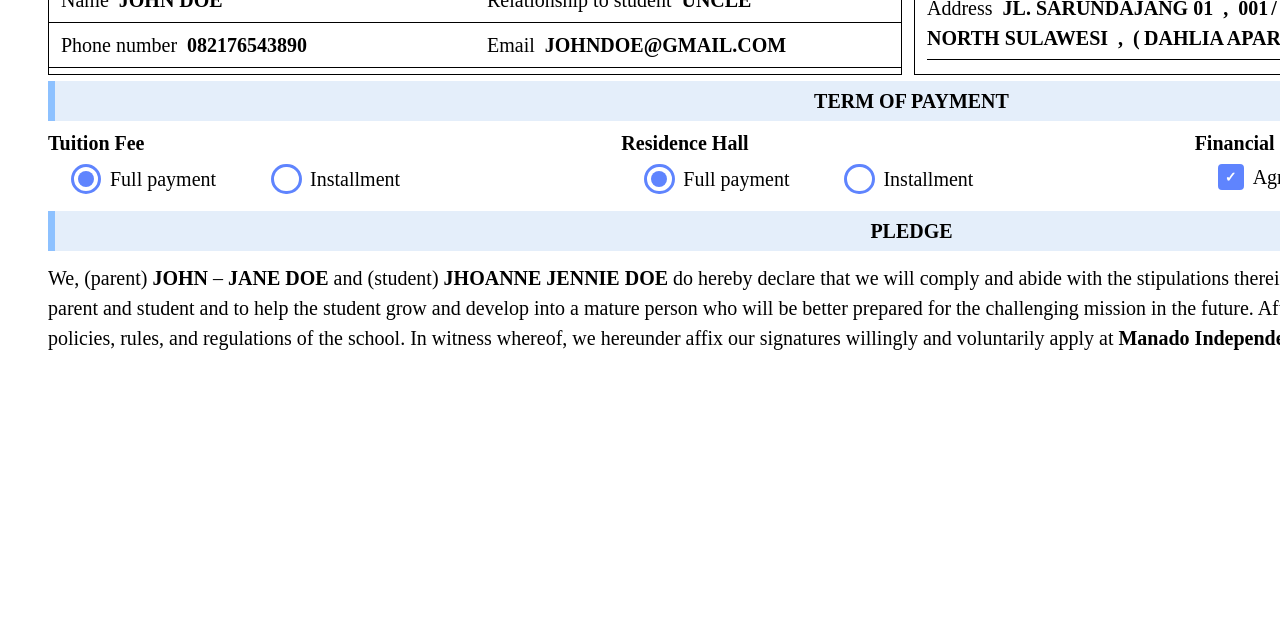
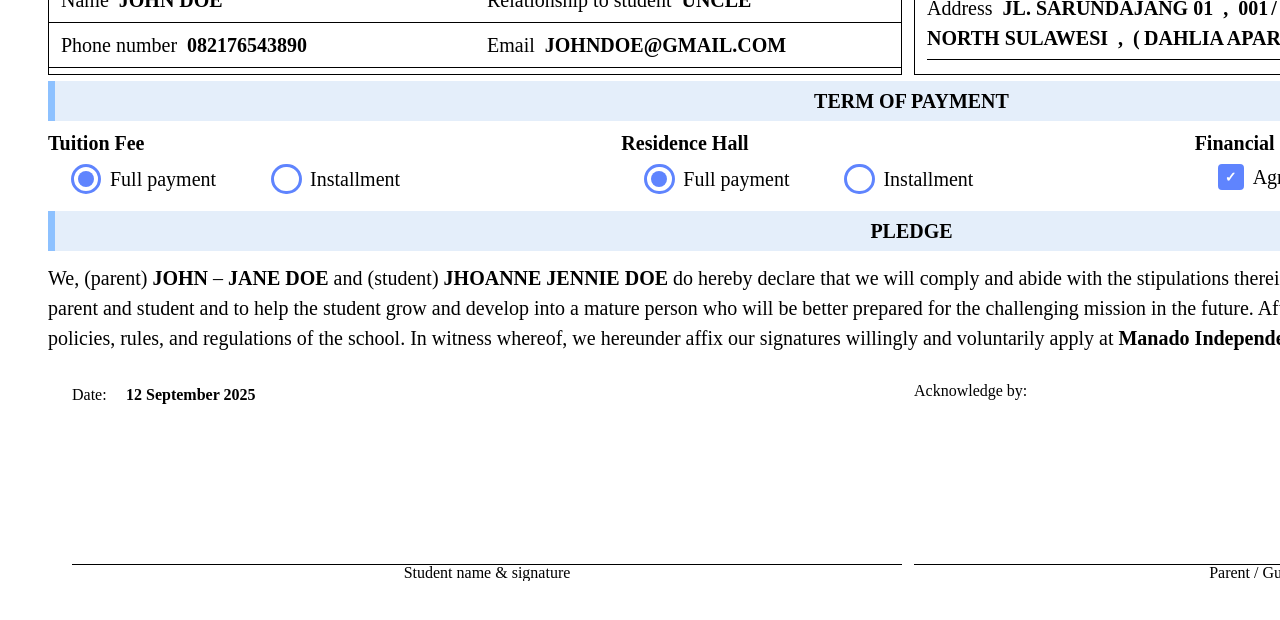
Before and after one commit to MarvelmatthewSompotan/mispro, a React (Create React App) app: page /print in a window 1280 px wide. Shown: the part 1470-2090 px from the top of the page. Built offline with nearby package versions, Linux system fonts and the light colour scheme.

Commit message:
Adding Print Preview/Signature

```diff
--- /dev/null
+++ b/src/components/Print_Content/Signature_Content/Signature_Content.js
@@ -0,0 +1,28 @@
+import React from 'react';
+import styles from './Signature_Content.module.css';
+
+function SignatureContent() {
+  return (
+    <div className={styles.signature}>
+      <div className={styles.studentNameAndSignature}>
+        <div className={styles.txtDate}>
+          <div className={styles.date}>Date:</div>
+          <b className={styles.september2025}>12 September 2025</b>
+        </div>
+        <div className={styles.txtStudentNameAndSignature}>
+          <div className={styles.studentName}>{`Student name & signature`}</div>
+        </div>
+      </div>
+      <div className={styles.parentGuardianSignature}>
+        <div className={styles.txtAcknowledgeBy}>
+          <div className={styles.studentName}>Acknowledge by:</div>
+        </div>
+        <div className={styles.txtStudentNameAndSignature}>
+          <div className={styles.studentName}>{`Parent / Guardian's name & signature`}</div>
+        </div>
+      </div>
+    </div>
+  );
+}
+
+export default SignatureContent;
--- /dev/null
+++ b/src/components/Print_Content/Signature_Content/Signature_Content.module.css
@@ -0,0 +1,84 @@
+.date {
+  align-self: stretch;
+  width: 42px;
+  position: relative;
+  line-height: 100%;
+  font-weight: 500;
+  display: flex;
+  align-items: center;
+  flex-shrink: 0;
+}
+.september2025 {
+  align-self: stretch;
+  width: 1720px;
+  position: relative;
+  line-height: 150%;
+  display: flex;
+  align-items: center;
+  flex-shrink: 0;
+}
+.txtDate {
+  align-self: stretch;
+  display: flex;
+  flex-direction: row;
+  align-items: flex-start;
+  justify-content: flex-start;
+  gap: 12px;
+}
+.studentName {
+  position: relative;
+  line-height: 100%;
+  font-weight: 500;
+}
+.txtStudentNameAndSignature {
+  align-self: stretch;
+  border-top: 0.9px solid #000;
+  display: flex;
+  flex-direction: row;
+  align-items: center;
+  justify-content: center;
+  text-align: center;
+}
+.studentNameAndSignature {
+  flex: 1;
+  height: 198px;
+  overflow: hidden;
+  display: flex;
+  flex-direction: column;
+  align-items: center;
+  justify-content: space-between;
+  gap: 0px;
+}
+.txtAcknowledgeBy {
+  align-self: stretch;
+  display: flex;
+  flex-direction: row;
+  align-items: flex-start;
+  justify-content: flex-start;
+}
+.parentGuardianSignature {
+  flex: 1;
+  height: 198px;
+  overflow: hidden;
+  display: flex;
+  flex-direction: column;
+  align-items: flex-start;
+  justify-content: space-between;
+  gap: 0px;
+}
+.signature {
+  width: 100%;
+  position: relative;
+  overflow: hidden;
+  display: flex;
+  flex-direction: row;
+  align-items: flex-start;
+  justify-content: center;
+  padding: 12px;
+  box-sizing: border-box;
+  gap: 12px;
+  text-align: left;
+  font-size: 16px;
+  color: #000;
+  font-family: Poppins;
+}
--- a/src/components/pages/Print.js
+++ b/src/components/pages/Print.js
@@ -7,6 +7,7 @@ import FacilitiesContent from '../Print_Content/Facilities_Content/Facilities_Co
 import ParentsGuardianInformationContent from '../Print_Content/ParentsGuardianInformation_Content/ParentsGuardianInformation_Content';
 import TermofPaymentContent from '../Print_Content/TermofPayment_Content/TermofPayment_Content';
 import PledgeContent from '../Print_Content/Pledge_Content/Pledge_Content';
+import SignatureContent from '../Print_Content/Signature_Content/Signature_Content';
 
 function Print() {
   return (
@@ -84,6 +85,9 @@ function Print() {
           </div>
           <PledgeContent />
         </div>
+        <div className={styles.signature}>
+          <SignatureContent />
+        </div>
       </div>
     </div>
   );
```
